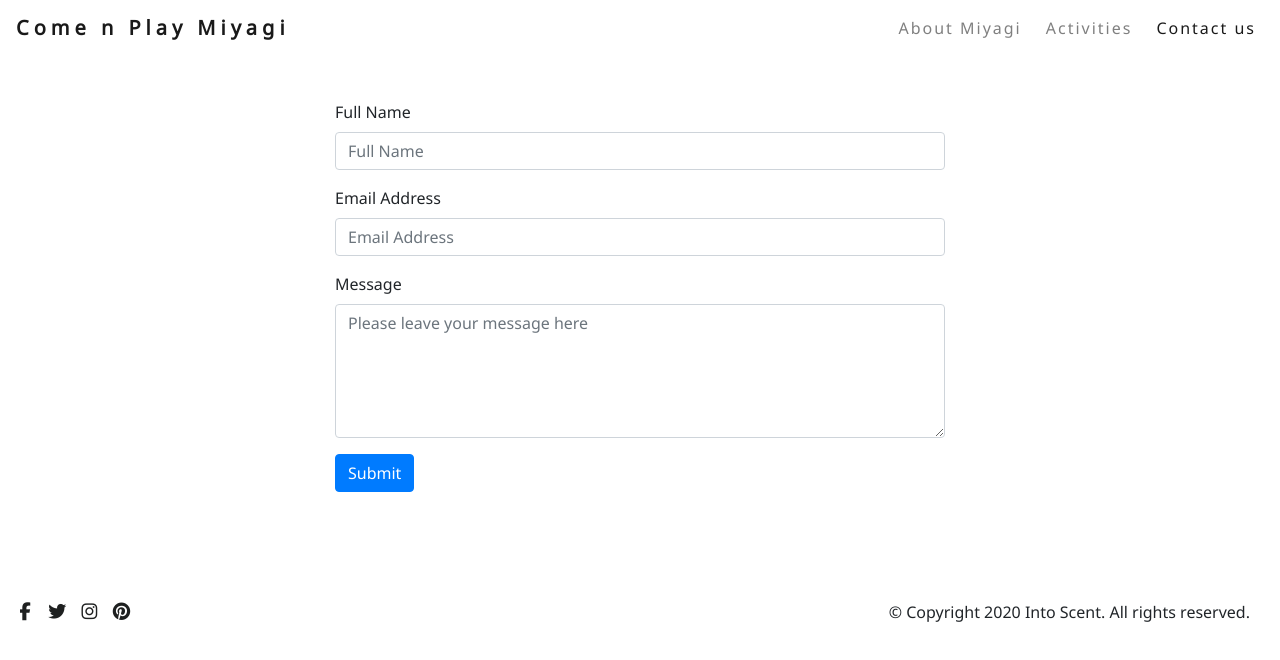
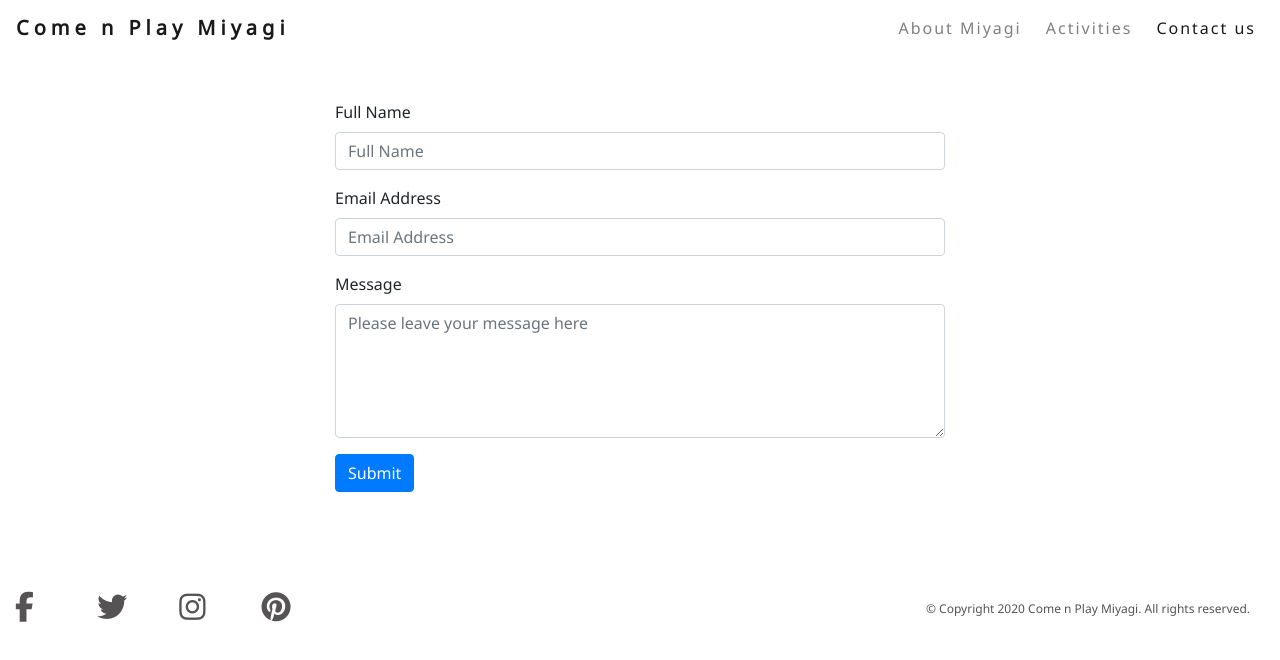
Before and after one commit to Code-Institute-Submissions/ThingsToDo_Miyagi, a plain HTML site: page contact.html in a window 1280 px wide. Drawn offline with nearby package versions, Linux system fonts and the light colour scheme; a web font is replaced by a local one.

Commit message:
Changing font size for footer

```diff
--- a/assets/css/style.css
+++ b/assets/css/style.css
@@ -1,5 +1,4 @@
-@import url('https://fonts.googleapis.com/css2?family=Noto+Sans::100,200,300,400,500,600,700,800|sans-serif:100,200,300,400,500,600,700&display=swap');
-
+@import url('https://fonts.googleapis.com/css2?family=Noto+Sans::100,200,300,400,500,600,700,800|sans-serif:100,200,300,400,500,600,700');
 
 body {
     font-family: 'Noto Sans', sans-serif;
@@ -123,11 +122,13 @@ body {
 
 /*--Contact Form--*/
 
-.form-section {
-    background: url("img/daruma.png") no-repeat center fixed;
+.contact-section {
+    background-image: url("img/daruma.png") no-repeat center fixed;
     background-size: cover;
     height: 600px;
     -moz-background-size: cover;
+    padding-bottom: 30px;
+
 
 }
 
@@ -144,14 +145,14 @@ body {
 /*--Footer--*/
 
 .social-links li a i {
-    width: 20px;
-    height: 20px;
+    width: 30px;
+    height: 30px;
     padding: 12px, 0;
     border-radius: 50%;
-    font-size: 18px;
+    font-size: 30px;
     line-height: 12px;
     text-align: center;
-    color: rgb(30, 32, 32);
+    color: rgb(85, 83, 83);
     transition: all 0.35s, ease-in-out;
     -moz-transition: all 0.35s, ease-in-out;
     -webkit-transition: all 0.35s, ease-in-out;
@@ -159,9 +160,16 @@ body {
 }
 
 .social-links li a i:hover {
-    background-color: rgb(30, 32, 32);
-    color: white;
+    background-color: rgb(85, 83, 83);
+    color: red;
 }
+
+.social-links {
+    letter-spacing: 40px;
+}
+
+
+
 
 .footer-social {
     width: 100%;
@@ -171,4 +179,23 @@ body {
 .footer-content .footer-copyright {
     width: 100%;
     text-align: right;
+    color: rgb(85, 83, 83);
+    font-size: 12px;
 }
+
+
+
+/* Smartphones (portrait and landscape) ----------- */
+@media only screen and (min-device-width : 320px) and (max-device-width : 480px) {
+/* Styles */
+}
+
+/* iPads (portrait and landscape) ----------- */
+@media only screen and (min-device-width : 768px) and (max-device-width : 1024px) {
+/* Styles */
+}
+
+/* Desktops and laptops ----------- */
+@media only screen  and (min-width : 1224px) {
+/* Styles */
+}
--- a/assets/js/landingpage.js
+++ /dev/null
@@ -1,5 +0,0 @@
-<script type="text/javascript">
-  $(document).ready(function() {
-    $('.carousel').carousel({interval: 7000});
-  });
-</script>
--- a/contact.html
+++ b/contact.html
@@ -48,7 +48,7 @@
 		</div>
 	</header>
 
-	<div id="contact" class="container-fluid form-section">
+	<div id="contact" class="container-fluid contact-section">
 		<!--Contact Form-->
 		<div class="row">
 			<div class="col-md-6 offset-md-3 contact-form">
@@ -110,7 +110,7 @@
 			<div class="col-4 footer-copyright">
 				<div class="col">
 					<p class="cp-text">
-						© Copyright 2020 Into Scent. All rights reserved.
+						© Copyright 2020 Come n Play Miyagi. All rights reserved.
 					</p>
 				</div>
 			</div>
```
Also changed, not shown: index.html (+1 -1 lines), 1 other file.
